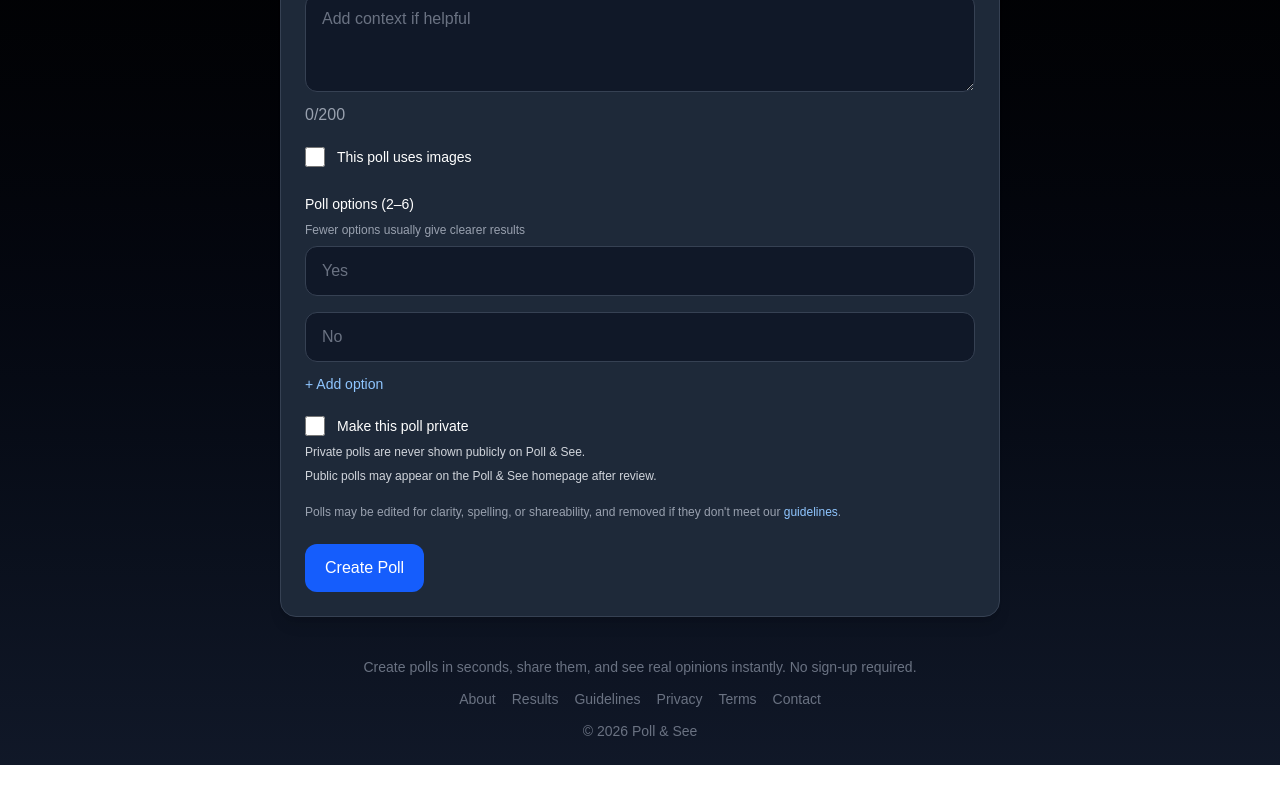
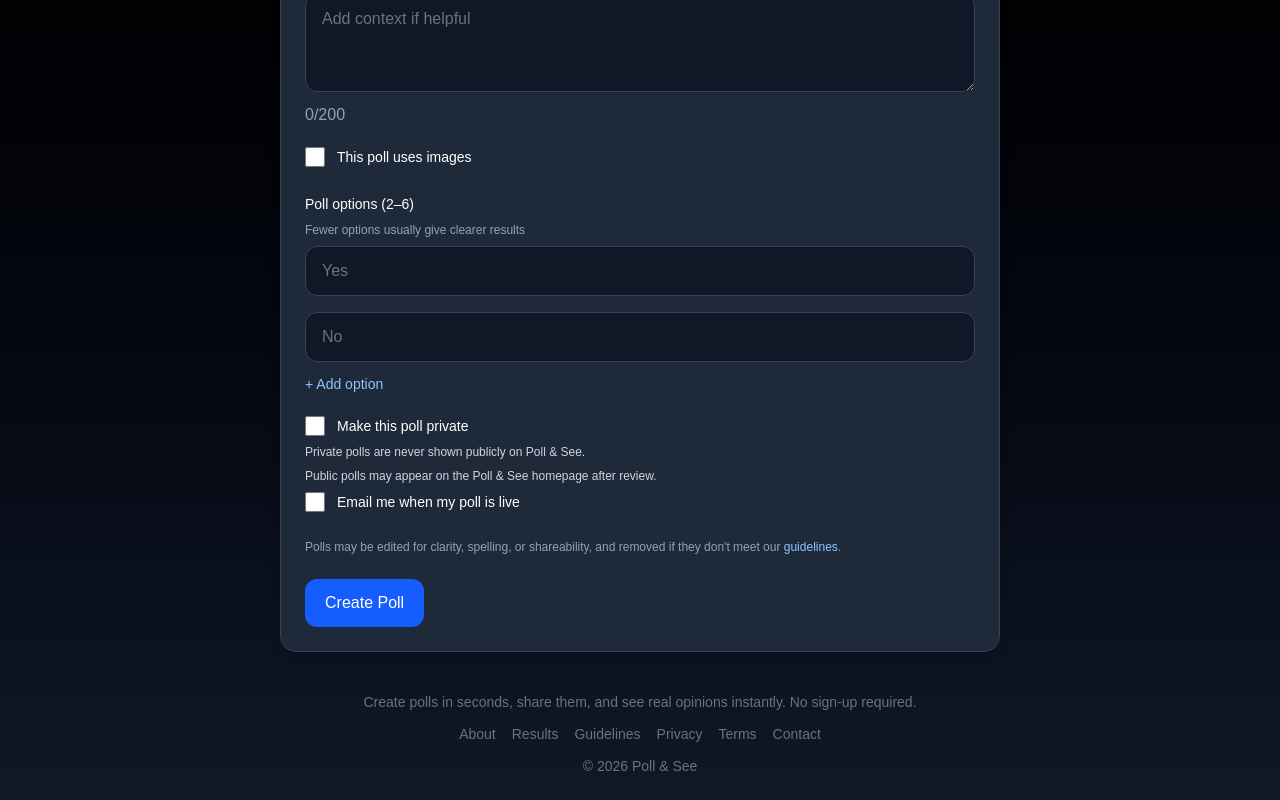
Before and after one commit to MarkDiamant/poll-and-see, a Next.js app: page /submit-poll in a window 1280 px wide. Shown: the part 496-1296 px from the top of the page. Before the commit the page ends 1261 px from the top, so only its background shows below. Built offline with nearby package versions, Linux system fonts and the light colour scheme.

Commit message:
Add email me when poll is live option

```diff
--- a/app/api/polls/create/route.ts
+++ b/app/api/polls/create/route.ts
@@ -230,9 +230,9 @@ export async function POST(request: NextRequest) {
       );
     }
 
-    if (emailMeLink && !email) {
-      return NextResponse.json({ error: "Email is required." }, { status: 400 });
-    }
+if ((emailMeLink || isPrivate) && !email) {
+  return NextResponse.json({ error: "Email is required." }, { status: 400 });
+}
 
     const blockedSource = [question, description, ...options].join(" ");
     if (containsBlockedWords(blockedSource)) {
@@ -300,7 +300,7 @@ export async function POST(request: NextRequest) {
       .insert({
         poll_id: insertedPoll.id,
         name: null,
-        email: emailMeLink ? email : null,
+        email: email || null,
         question,
         description: description || null,
         category,
--- a/app/submit-poll/page.tsx
+++ b/app/submit-poll/page.tsx
@@ -103,7 +103,7 @@ export default function SubmitPollPage() {
   const [category, setCategory] = useState<Category>("");
   const [usesImages, setUsesImages] = useState(false);
   const [isPrivate, setIsPrivate] = useState(false);
-  const [emailMeLink] = useState(false);
+  const [emailMeLink, setEmailMeLink] = useState(false);
   const [options, setOptions] = useState([createEmptyOption(), createEmptyOption()]);
 
   const [submitting, setSubmitting] = useState(false);
@@ -154,6 +154,7 @@ export default function SubmitPollPage() {
     setOptions([createEmptyOption(), createEmptyOption()]);
     setUsesImages(false);
     setIsPrivate(false);
+    setEmailMeLink(false);
     setSubmitting(false);
     setMessage("");
     setMessageType("");
@@ -166,7 +167,7 @@ export default function SubmitPollPage() {
     setCategory(value.trim() ? suggestCategory(value) : "");
   };
 
-  const shouldShowEmailField = false;
+  const shouldShowEmailField = emailMeLink || isPrivate;
 
   const handleCopy = async () => {
     if (!successData) return;
@@ -528,6 +529,27 @@ export default function SubmitPollPage() {
                   <p className="text-xs text-gray-300">
                     Public polls may appear on the Poll & See homepage after review.
                   </p>
+
+                  <label className={checkboxLabelClasses}>
+                    <input
+                      type="checkbox"
+                      checked={emailMeLink}
+                      onChange={(e) => setEmailMeLink(e.target.checked)}
+                      className={checkboxClasses}
+                    />
+                    <span>Email me when my poll is live</span>
+                  </label>
+
+                  {shouldShowEmailField ? (
+                    <input
+                      type="email"
+                      value={email}
+                      onChange={(event) => setEmail(event.target.value)}
+                      placeholder="you@example.com"
+                      required
+                      className={inputClasses}
+                    />
+                  ) : null}
                 </div>
 
                 <div className="space-y-2">
```
